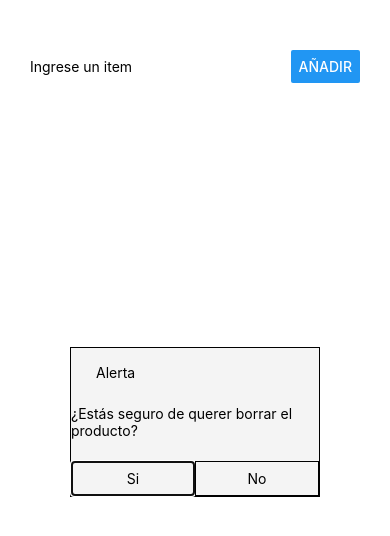
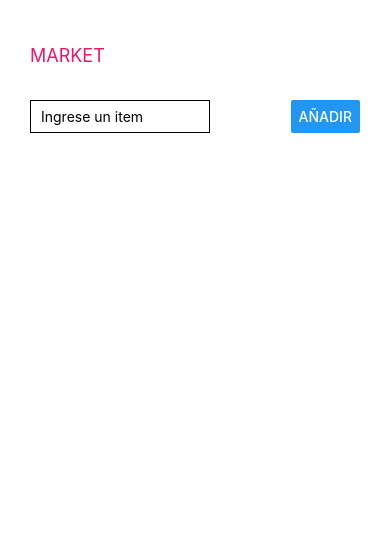
Before and after one commit to urielmilgron/ReactNativeCoder, a React Native app: screen / in a window 390 px wide. Shown: the top 536 px of the page. Built offline with nearby package versions, Linux system fonts and the light colour scheme.

Commit message:
styles added

```diff
--- a/App.js
+++ b/App.js
@@ -9,29 +9,42 @@ import {
   FlatList,
   Modal,
   TouchableHighlight,
+  TouchableOpacity,
 } from "react-native";
 
 export default function App() {
   const [textValue, setTextValue] = useState("");
   const [itemList, setItemList] = useState([]);
-  const [modalVisible, setModalVisible] = useState(true);
+  const [modalVisible, setModalVisible] = useState(false);
   const [itemSelected, setItemSelected] = useState({});
 
-
-  const onHandleDelete = () => {}
-  const onHandleModal = () => {}
+  const onHandleDelete = () => {};
+  const onHandleModal = () => {};
 
   const onHandleChangeItem = (text) => setTextValue(text);
-  const onSendItem = () =>
+  const addItem = () => {
+    if (!textValue) {
+      return;
+    }
     setItemList((prevState) => [
       ...prevState,
       { id: Math.random(), value: textValue },
     ]);
+    setTextValue("");
+  };
 
+  const renderItemList = ({ item }) => {
+    return (
+      <TouchableOpacity style={styles.itemContainer}>
+        <Text style={styles.itemText}>{item.value}</Text>
+      </TouchableOpacity>
+    );
+  };
 
   return (
     <View style={styles.container}>
       <StatusBar style="auto" />
+      <View style={styles.titleContainer}><Text style={styles.titlePage}>MARKET</Text></View>
       <View style={styles.inputContainer}>
         <TextInput
           style={styles.input}
@@ -41,18 +54,18 @@ export default function App() {
         />
         <Button
           style={styles.buttonAdd}
-          onPress={onSendItem}
+          onPress={addItem}
           title="Añadir"
         ></Button>
       </View>
-      <View>
+      <View style={styles.flatListContainer}>
         <FlatList
           data={itemList}
-          renderItem={({ item }) => <Text>{item.value}</Text>}
+          renderItem={renderItemList}
           keyExtractor={(item) => item.id}
         />
       </View>
-      <Modal visible={modalVisible} animationType="fade"  transparent={true}>
+      <Modal visible={modalVisible} animationType="fade" transparent={true}>
         <View style={styles.modalViewContainer}>
           <View style={styles.modalViewContent}>
             <View style={styles.modalTitle}>
@@ -62,7 +75,9 @@ export default function App() {
               <Text>¿Estás seguro de querer borrar el producto?</Text>
             </View>
             <View style={styles.modalButtons}>
-        <TouchableHighlight style={[styles.modalButton, styles.modalButtonRight]}>
+              <TouchableHighlight
+                style={[styles.modalButton, styles.modalButtonRight]}
+              >
                 <Text>Si</Text>
               </TouchableHighlight>
               <TouchableHighlight style={styles.modalButton}>
@@ -80,6 +95,14 @@ const styles = StyleSheet.create({
   container: {
     padding: 30,
   },
+  titleContainer:{
+    height:50,
+    justifyContent:'center',
+    alignItems:'flex-start'
+  },titlePage:{
+    color:'#EB1769',
+    fontSize:18
+  },
   inputContainer: {
     marginTop: 20,
     justifyContent: "space-between",
@@ -87,56 +110,79 @@ const styles = StyleSheet.create({
   },
   input: {
     width: 200,
+    textAlign:"left",
+    paddingLeft:10,
+    width:180,
+    borderWidth:0.15
   },
-  buttonAdd: {
-    color: "#ff0000",
+  flatListContainer:{
+    marginTop:20,
+    marginBottom:90
   },
-  modalViewContainer:{
-    flex:1,
-    justifyContent: 'center',
-    alignItems: 'center',
+  itemContainer: {
+    backgroundColor: "#EBDA2F",
+    marginTop: 8,
+    marginBottom: 8,
+    height: 30,
+    borderRadius: 2,
+    justifyContent: "center",
+    alignItems: "flex-start",
+    shadowColor: "#000",
+    shadowOffset: {
+      width: 0,
+      height: 2,
     },
-  modalViewContent:{
-    backgroundColor:"red",
-    height:150,
-    width:250,
+    shadowOpacity: 0.23,
+    shadowRadius: 2.62,
+
+    elevation: 4,
+  },
+  itemText: {
+    marginLeft: 10,
+    color: "#08829E",
+  },
+  modalViewContainer: {
+    flex: 1,
+    justifyContent: "center",
+    alignItems: "center",
+  },
+  modalViewContent: {
+    backgroundColor: "red",
+    height: 150,
+    width: 250,
     borderWidth: 0.15,
-    backgroundColor: '#f4f4f4',
+    backgroundColor: "#f4f4f4",
+  },
+  modalTitle: {
+    flex: 1,
+    justifyContent: "center",
+    alignItems: "baseline",
+    borderBottomWidth: 0.15,
+  },
+  modalTitleText: {
+    marginLeft: 25,
+  },
+  modalMessage: {
+    flex: 1,
+    justifyContent: "center",
+    alignItems: "center",
+  },
+  modalButtons: {
+    height: 40,
+    flex: 1,
+    flexDirection: "row",
+    justifyContent: "space-around",
+    alignItems: "flex-end",
+  },
+  modalButton: {
+    flex: 1,
+    height: 35,
+    justifyContent: "center",
+    alignItems: "center",
 
+    borderWidth: 0.15,
   },
-  modalTitle:{
-    flex:1,
-    justifyContent: 'center',
-    alignItems: 'baseline',
-  },
-  modalTitleText:{
-    marginLeft:25
-  },
-  modalMessage:{
-    flex:1,
-    justifyContent: 'center',
-    alignItems: 'center',
-
-  },
-  modalButtons:{
-    height:40,
-    flex:1,
-    flexDirection:'row',
-    justifyContent:'space-around',
-    alignItems:'flex-end'
-  },
-  modalButton:{
-    flex:1,
-    height:35,
-    justifyContent: 'center',
-    alignItems: 'center',
-
-    borderWidth:0.15
-
-  },
-  modalButtonRight:{
-
-  }
+  modalButtonRight: {},
 });
 //Los nombres que de estilos que tienen que ver
 //con textos los puso con mayúsculas
```
Lines whose indentation alone changed are shown as unchanged.
